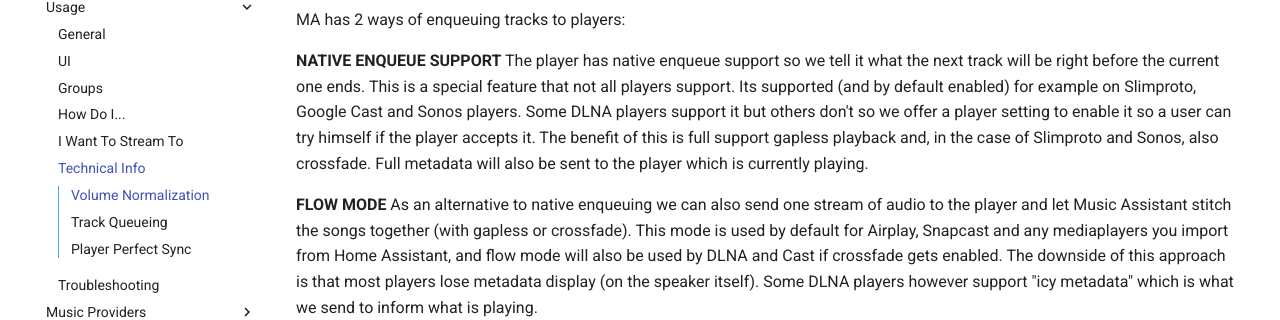
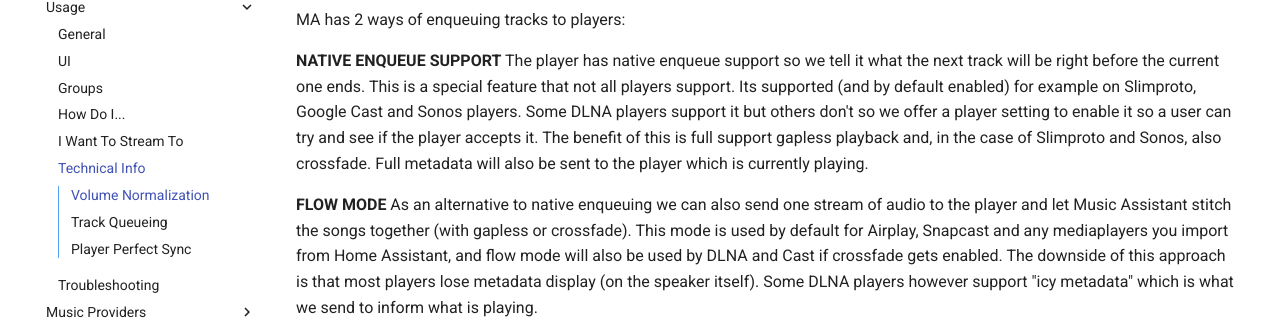
Before and after one commit to pwbriggs/music-assistant.github.io, an MkDocs documentation site: the page built from docs/faq/tech-info.md, in a window 1280 px wide and 900 px high, scrolled down 1109 px. Shown: the part 209-529 px from the top of the window. Built offline with MkDocs 1.6.1 and Material for MkDocs 9.7.7, drawn with Linux system fonts in a browser that asks for light colours.

Commit message:
Update docs/faq/tech-info.md

```diff
--- a/docs/faq/tech-info.md
+++ b/docs/faq/tech-info.md
@@ -34,7 +34,7 @@ The final part in the chain is that MA needs to send the audio to the player. By
 MA has 2 ways of enqueuing tracks to players:
 
 **NATIVE ENQUEUE SUPPORT**
-The player has native enqueue support so we tell it what the next track will be right before the current one ends. This is a special feature that not all players support. Its supported (and by default enabled) for example on Slimproto, Google Cast and Sonos players. Some DLNA players support it but others don't so we offer a player setting to enable it so a user can try himself if the player accepts it. The benefit of this is full support gapless playback and, in the case of Slimproto and Sonos, also crossfade. Full metadata will also be sent to the player which is currently playing.
+The player has native enqueue support so we tell it what the next track will be right before the current one ends. This is a special feature that not all players support. Its supported (and by default enabled) for example on Slimproto, Google Cast and Sonos players. Some DLNA players support it but others don't so we offer a player setting to enable it so a user can try and see if the player accepts it. The benefit of this is full support gapless playback and, in the case of Slimproto and Sonos, also crossfade. Full metadata will also be sent to the player which is currently playing.
 
 **FLOW MODE**
 As an alternative to native enqueuing we can also send one stream of audio to the player and let Music Assistant stitch the songs together (with gapless or crossfade). This mode is used by default for Airplay, Snapcast and any mediaplayers you import from Home Assistant, and flow mode will also be used by DLNA and Cast if crossfade gets enabled. The downside of this approach is that most players lose metadata display (on the speaker itself). Some DLNA players however support "icy metadata" which is what we send to inform what is playing.
```
